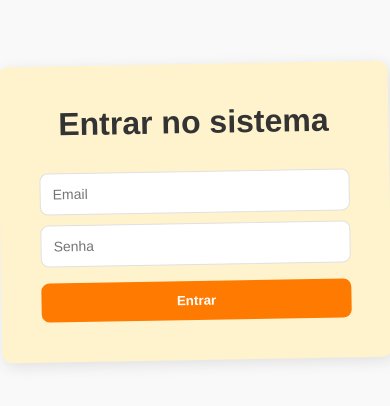
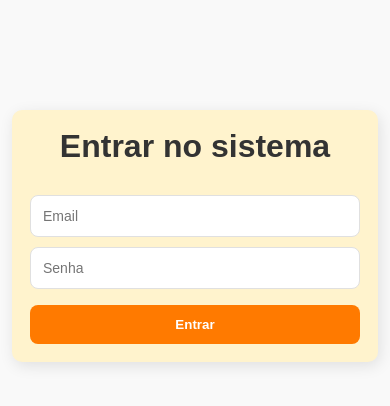
Before and after one commit to Gioh-Workplace/fiap-project, a React (Vite) app in the folder frontend/: page /login in a window 390 px wide. Shown: the part 210-616 px from the top of the page. Built offline with nearby package versions, Linux system fonts and the light colour scheme.

Commit message:
style(responsive): ajusta layout responsivo de navbar, home, admin e formulários

```diff
--- a/frontend/src/components/Navbar.jsx
+++ b/frontend/src/components/Navbar.jsx
@@ -10,25 +10,42 @@ const Bar = styled.header`
 `
 
 const BarContent = styled.div`
-  max-width: 1400px;
+   max-width: 1400px;
   margin: 0 auto;
   padding: 14px 20px;
   display: flex;
   align-items: center;
   justify-content: space-between;
   gap: 20px;
+  flex-wrap: wrap;
+
+  @media (max-width: 768px) {
+    justify-content: center;
+  }
 `
 
 const Left = styled.div`
-  display: flex;
+   display: flex;
   align-items: center;
   gap: 14px;
+  flex-wrap: wrap;
+
+  @media (max-width: 768px) {
+    justify-content: center;
+    width: 100%;
+  }
 `
 
 const Right = styled.div`
   display: flex;
   align-items: center;
   gap: 10px;
+  flex-wrap: wrap;
+
+   @media (max-width: 768px) {
+    justify-content: center;
+    width: 100%;
+  }
 `
 
 const Brand = styled.button`
@@ -56,6 +73,10 @@ const NavButton = styled.button`
   &:hover {
     background: ${({ primary, theme }) =>
       primary ? theme.colors.primaryDark : "#fff7ef"};
+  }
+
+  @media (max-width: 768px) {
+    flex: 1 1 auto;
   }
 `
 
--- a/frontend/src/pages/Admin.jsx
+++ b/frontend/src/pages/Admin.jsx
@@ -22,20 +22,22 @@ const Title = styled.h1`
   justify-content: space-between;
   align-items: center;
   margin-bottom: 20px;
+  gap: 12px;
+  flex-wrap: wrap;
 `
 
 
 const Table = styled.table`
   width: 100%;
+  min-width: 900px;
   border-collapse: collapse;
-
 `
 
 const TableWrapper = styled.div`
   background: white;
   border: 1px solid ${({ theme }) => theme.colors.border};
   border-radius: 12px;
-  overflow: hidden;
+  overflow: auto;
   box-shadow: 0 4px 14px rgba(0, 0, 0, 0.05);
 `
 
--- a/frontend/src/pages/CreatePost.jsx
+++ b/frontend/src/pages/CreatePost.jsx
@@ -8,6 +8,11 @@ const Container = styled.div`
   max-width: 600px;
   margin: 60px auto;
   padding: 20px;
+
+  @media (max-width: 768px) {
+    margin: 24px auto;
+    padding: 12px;
+  }
 `
 
 const Title = styled.h1`
@@ -22,6 +27,11 @@ const FormCard = styled.div`
 
   box-shadow: 2px 4px 10px rgba(0,0,0,0.1);
   transform: rotate(-1deg);
+
+  @media (max-width: 768px) {
+    transform: none;
+    padding: 18px;
+  }
 `
 
 const Input = styled.input`
--- a/frontend/src/pages/EditPost.jsx
+++ b/frontend/src/pages/EditPost.jsx
@@ -8,6 +8,11 @@ const Container = styled.div`
   max-width: 600px;
   margin: 60px auto;
   padding: 20px;
+
+  @media (max-width: 768px) {
+    margin: 24px auto;
+    padding: 12px;
+  }
 `
 
 const Title = styled.h1`
@@ -21,6 +26,11 @@ const FormCard = styled.div`
   border-radius: 10px;
   box-shadow: 2px 4px 10px rgba(0,0,0,0.1);
   transform: rotate(-1deg);
+
+  @media (max-width: 768px) {
+    transform: none;
+    padding: 18px;
+  }
 `
 
 const Input = styled.input`
--- a/frontend/src/pages/Home.jsx
+++ b/frontend/src/pages/Home.jsx
@@ -10,6 +10,11 @@ const Container = styled.div`
   max-width: 1400px;
   margin: 40px auto;
   padding: 0 20px;
+
+  @media (max-width: 768px) {
+    margin: 24px auto;
+    padding: 0 12px;
+  }
 `
 
 const Title = styled.h1`
@@ -94,6 +99,12 @@ const PostCard = styled.div`
     font-size: 11px;
     color: #777;
   }
+
+    @media (max-width: 768px) {
+    aspect-ratio: auto;
+    min-height: 180px;
+    padding: 12px;
+  }
 `
 
 const StatusBadge = styled.span`
@@ -149,6 +160,11 @@ const Grid = styled.div`
   display: grid;
   grid-template-columns: repeat(auto-fill, minmax(220px, 1fr));
   gap: 20px;
+
+   @media (max-width: 768px) {
+    grid-template-columns: repeat(auto-fill, minmax(160px, 1fr));
+    gap: 14px;
+  }
 `
 
 const Controls = styled.div`
--- a/frontend/src/pages/Login.jsx
+++ b/frontend/src/pages/Login.jsx
@@ -9,6 +9,15 @@ const Container = styled.div`
   height: 100vh;
   align-items: center;
   justify-content: center;
+  max-width: 600px;
+  margin: 60px auto;
+  padding: 20px;
+
+  @media (max-width: 768px) {
+    margin: 24px auto;
+    padding: 12px;
+  }
+
 `
 
 const Card = styled.div`
@@ -20,6 +29,11 @@ const Card = styled.div`
   transform: rotate(-1deg);
   width: 100%;
   max-width: 420px;
+
+  @media (max-width: 768px) {
+    transform: none;
+    padding: 18px;
+  }
 `
 
 const Title = styled.h1`
--- a/frontend/src/pages/Post.jsx
+++ b/frontend/src/pages/Post.jsx
@@ -10,6 +10,11 @@ const Container = styled.div`
   max-width: 900px;
   margin: 40px auto;
   padding: 0 20px;
+
+  @media (max-width: 768px) {
+    margin: 24px auto;
+    padding: 0 12px;
+  }
 `
 
 const PostWrapper = styled.div`
@@ -18,12 +23,21 @@ const PostWrapper = styled.div`
   padding: 30px;
   box-shadow: 2px 4px 14px rgba(0, 0, 0, 0.08);
   position: relative;
+
+  @media (max-width: 768px) {
+    padding: 18px;
+  }
+
 `
 
 const Title = styled.h1`
   font-size: 32px;
   margin-bottom: 16px;
   color: #333;
+
+  @media (max-width: 768px) {
+    font-size: 24px;
+  }
 `
 
 const Meta = styled.div`
```
